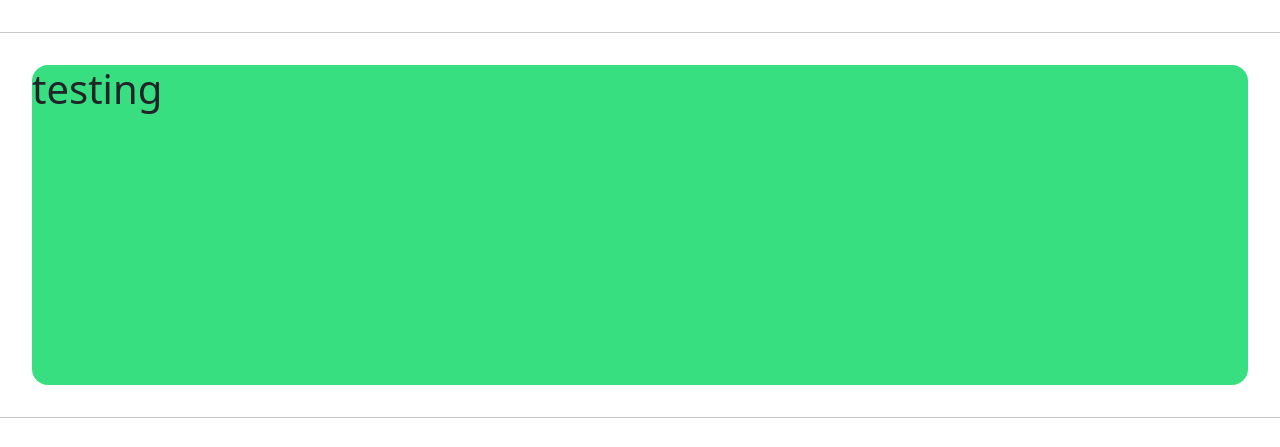
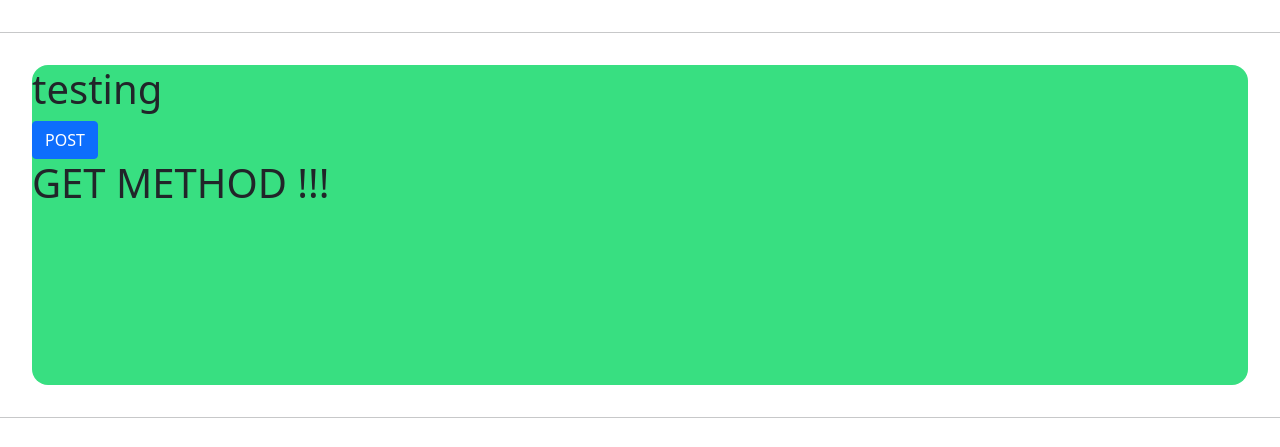
Before and after one commit to PJHgh/django, a Django app: page /account/hello_world/ in a window 1280 px wide. Shown: the part 112-559 px from the top of the page. Run offline with Django 3.2, Linux system fonts and the light colour scheme; some web fonts are replaced.

Commit message:
django course 16 commit

```diff
--- a/accountapp/templates/accountapp/hello_world.html
+++ b/accountapp/templates/accountapp/hello_world.html
@@ -16,7 +16,20 @@
             testing
         </h1>
 
-    <!-- display & rem unit
+        <form action="/account/hello_world/" method="post">
+            {% csrf_token %}
+            <input type="submit" class="btn btn-primary" value="POST">
+        </form>
+
+        <h1>
+            {{ text }}
+        </h1>
+
+    </div>
+
+{% endblock %}
+
+<!-- display & rem unit
     <div class="testing" style='display: block;'>block</div>
     <div class="testing">default</div>
 
@@ -31,9 +44,4 @@
     <div class="testing" style='display: inline-block; width: 3em; height: 3em;'>em block</div>
     <div class="testing" style='display: inline-block; width: 48px; height: 48px;'>px block</div>
     <div class="testing" style='display: inline-block; width: 30%; height: 30%;'>% block</div>
-    -->
-
-
-    </div>
-
-{% endblock %}
+-->
--- a/accountapp/views.py
+++ b/accountapp/views.py
@@ -4,6 +4,7 @@ from django.http import HttpResponse
 # Create your views here.
 
 def hello_world(request):
-    # return HttpResponse('Hello world!')
-    # return render(request, 'base.html')
-    return render(request, 'accountapp/hello_world.html')
+    if request.method == "POST":
+        return render(request, 'accountapp/hello_world.html', context={'text':'POST METHOD !!!'})
+    else:
+        return render(request, 'accountapp/hello_world.html', context={'text':'GET METHOD !!!'})
```
